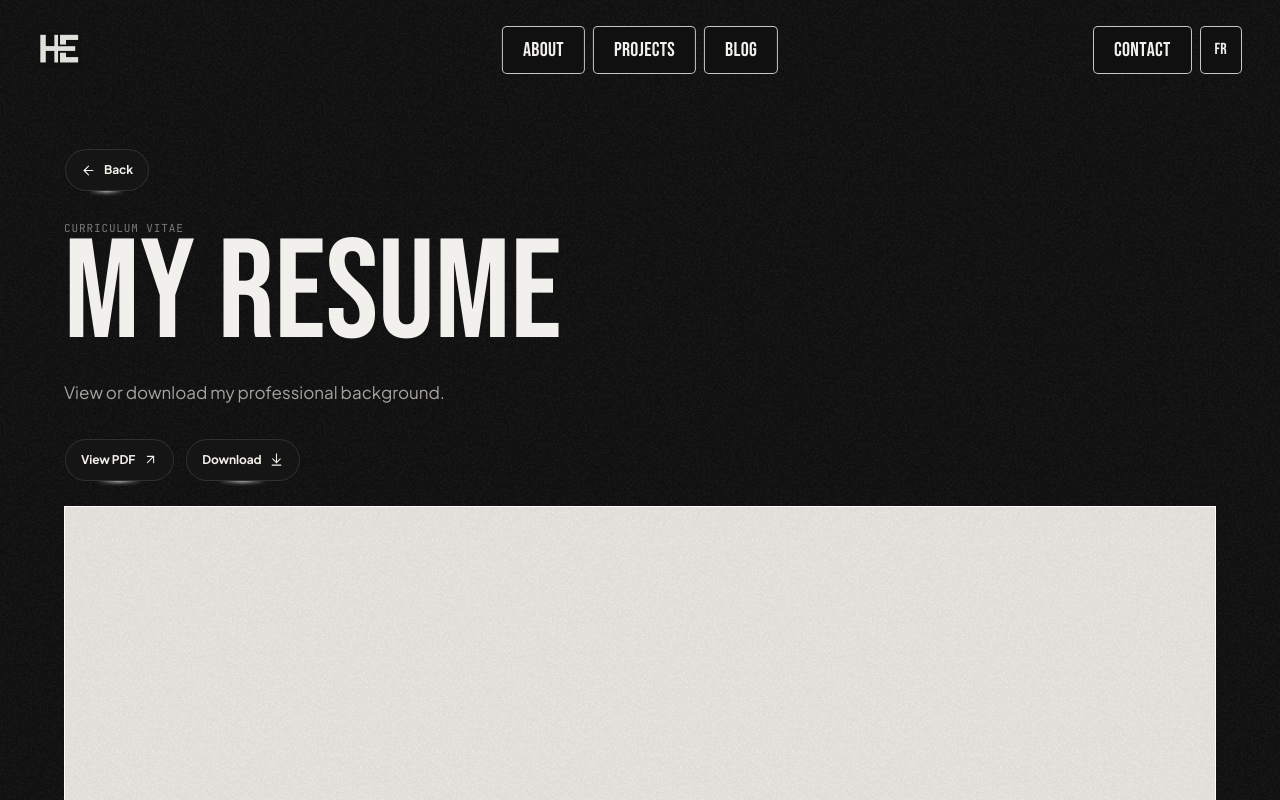
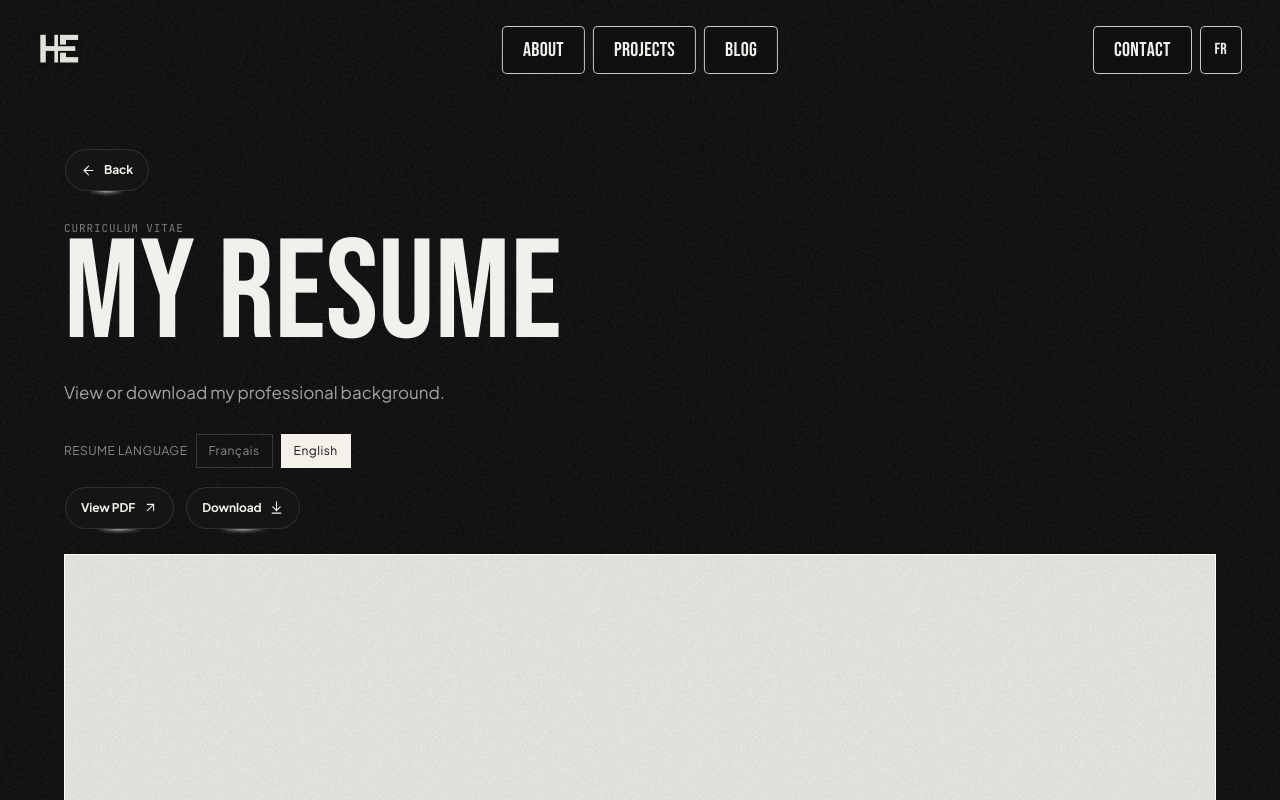
Before and after one commit to HE11032006/portfolio_euloge, a Next.js app: page /resume in a window 1280 px wide. Shown: the top 800 px of the page. Built offline with nearby package versions, Linux system fonts and the light colour scheme.

Commit message:
chore: ajout des autres cv en fonction de la langue

```diff
--- a/src/app/globals.css
+++ b/src/app/globals.css
@@ -1998,7 +1998,30 @@ img {
 .resume-cv__header { max-width: 620px; }
 .resume-cv__header .type-meta { color: rgba(237, 233, 226, 0.48); }
 .resume-cv__header .type-sub { color: rgba(237, 233, 226, 0.68); }
-.resume-cv__actions { display: flex; flex-wrap: wrap; gap: 10px; margin: 32px 0 24px; }
+.resume-cv__language {
+  display: inline-flex;
+  align-items: center;
+  gap: 8px;
+  margin-top: 28px;
+  color: rgba(237, 233, 226, 0.56);
+  font-size: 12px;
+  letter-spacing: 0.04em;
+  text-transform: uppercase;
+}
+.resume-cv__language button {
+  min-width: 44px;
+  border: 1px solid rgba(244, 241, 234, 0.16);
+  background: transparent;
+  color: inherit;
+  padding: 7px 12px;
+  cursor: pointer;
+}
+.resume-cv__language button.is-active {
+  background: #f4f1ea;
+  border-color: #f4f1ea;
+  color: #111;
+}
+.resume-cv__actions { display: flex; flex-wrap: wrap; gap: 10px; margin: 18px 0 24px; }
 .resume-cv__actions a { display: inline-flex; color: inherit; text-decoration: none; }
 .resume-cv__viewer { width: 100%; min-height: 760px; border: 1px solid rgba(244, 241, 234, 0.16); background: #fff; }
 
--- a/src/app/resume/page.tsx
+++ b/src/app/resume/page.tsx
@@ -1,4 +1,68 @@
 "use client";
-import Link from "next/link"; import { ArrowDownToLine, ArrowLeft, ArrowUpRight } from "lucide-react"; import { HoverBorderGradient } from "@/components/ui/hover-border-gradient"; import { ShutterTitle } from "@/components/ui/shutter-title"; import { useLocale } from "@/components/locale-provider";
-const cvUrl="/CV_Euloge_HOUESSOU.pdf";
-export default function ResumePage(){const {t,href}=useLocale(); return <main className="surface-dark resume-cv"><div className="page-start resume-cv__content"><Link href={href("/about")} className="resume-cv__back"><HoverBorderGradient as="span" containerClassName="certs__gradient-btn" className="certs__gradient-content" duration={1.8}><ArrowLeft/><span>{t.common.back}</span></HoverBorderGradient></Link><header className="resume-cv__header"><p className="type-meta">{t.resume.meta}</p><h1 className="type-display"><ShutterTitle text={t.resume.title}/></h1><p className="type-sub">{t.resume.description}</p></header><div className="resume-cv__actions"><a href={cvUrl} target="_blank" rel="noreferrer"><HoverBorderGradient as="span" containerClassName="certs__gradient-btn" className="certs__gradient-content" duration={1.8}><span>{t.resume.view}</span><ArrowUpRight/></HoverBorderGradient></a><a href={cvUrl} download><HoverBorderGradient as="span" containerClassName="certs__gradient-btn" className="certs__gradient-content" duration={1.8}><span>{t.resume.download}</span><ArrowDownToLine/></HoverBorderGradient></a></div><iframe className="resume-cv__viewer" src={cvUrl} title={`${t.resume.title} d’Euloge Houessou`}/></div></main>}
+
+import { useEffect, useState } from "react";
+import Link from "next/link";
+import { ArrowDownToLine, ArrowLeft, ArrowUpRight } from "lucide-react";
+import { HoverBorderGradient } from "@/components/ui/hover-border-gradient";
+import { ShutterTitle } from "@/components/ui/shutter-title";
+import { useLocale } from "@/components/locale-provider";
+import type { Locale } from "@/lib/i18n-core";
+
+const cvFiles: Record<Locale, { href: string; fileName: string }> = {
+  fr: { href: "/euloge_cv.pdf", fileName: "euloge_cv.pdf" },
+  en: { href: "/english_euloge_cv.pdf", fileName: "english_euloge_cv.pdf" },
+};
+
+export default function ResumePage() {
+  const { locale, t, href } = useLocale();
+  const [cvLocale, setCvLocale] = useState<Locale>(locale);
+  const cv = cvFiles[cvLocale];
+
+  useEffect(() => {
+    setCvLocale(locale);
+  }, [locale]);
+
+  return (
+    <main className="surface-dark resume-cv">
+      <div className="page-start resume-cv__content">
+        <Link href={href("/about")} className="resume-cv__back">
+          <HoverBorderGradient as="span" containerClassName="certs__gradient-btn" className="certs__gradient-content" duration={1.8}>
+            <ArrowLeft />
+            <span>{t.common.back}</span>
+          </HoverBorderGradient>
+        </Link>
+        <header className="resume-cv__header">
+          <p className="type-meta">{t.resume.meta}</p>
+          <h1 className="type-display">
+            <ShutterTitle text={t.resume.title} />
+          </h1>
+          <p className="type-sub">{t.resume.description}</p>
+        </header>
+        <div className="resume-cv__language" role="group" aria-label={t.resume.language}>
+          <span>{t.resume.language}</span>
+          <button type="button" className={cvLocale === "fr" ? "is-active" : ""} onClick={() => setCvLocale("fr")}>
+            {t.resume.fr}
+          </button>
+          <button type="button" className={cvLocale === "en" ? "is-active" : ""} onClick={() => setCvLocale("en")}>
+            {t.resume.en}
+          </button>
+        </div>
+        <div className="resume-cv__actions">
+          <a href={cv.href} target="_blank" rel="noreferrer">
+            <HoverBorderGradient as="span" containerClassName="certs__gradient-btn" className="certs__gradient-content" duration={1.8}>
+              <span>{t.resume.view}</span>
+              <ArrowUpRight />
+            </HoverBorderGradient>
+          </a>
+          <a href={cv.href} download={cv.fileName}>
+            <HoverBorderGradient as="span" containerClassName="certs__gradient-btn" className="certs__gradient-content" duration={1.8}>
+              <span>{t.resume.download}</span>
+              <ArrowDownToLine />
+            </HoverBorderGradient>
+          </a>
+        </div>
+        <iframe className="resume-cv__viewer" src={cv.href} title={`${t.resume.title} — ${cvLocale === "fr" ? t.resume.fr : t.resume.en}`} />
+      </div>
+    </main>
+  );
+}
--- a/src/lib/i18n-core.ts
+++ b/src/lib/i18n-core.ts
@@ -10,7 +10,7 @@ export const translations = {
     work: { title: "Projets", problem: "Problème", solution: "Solution", audience: "Pour qui", resolution: "Comment on le résout", stack: "Stack" },
     writing: { title: "Blog", subtitle: "Réflexions & systèmes", description: "Articles, architecture et notes sur l’ingénierie moderne.", read: "Lire l’article" },
     certifications: { title: "Toutes les certifications", description: "Descriptions, notions, dates d’obtention et preuves visuelles.", specialization: "Spécialisation", certification: "Certification", points: "Points clés", issuer: "Émetteur", obtained: "Obtenue", viewCertificate: "Voir le certificat", verifyCertification: "Vérifier", verifySpecialization: "Vérifier", all: "Tout", empty: "Aucune certification dans cette catégorie.", courses: "Certificats de cours", coursesDescription: "Obtenus après avoir terminé chaque cours de la spécialisation." },
-    resume: { title: "Mon CV", meta: "Curriculum vitae", description: "Consulte ou télécharge mon parcours professionnel.", view: "Voir le PDF", download: "Télécharger" },
+    resume: { title: "Mon CV", meta: "Curriculum vitae", description: "Consulte ou télécharge mon parcours professionnel.", view: "Voir le PDF", download: "Télécharger", language: "Langue du CV", fr: "Français", en: "English" },
     footer: { home: "Accueil", navigation: "Navigation du pied de page", copyright: "Tous droits réservés." },
     loader: { label: "Chargement du portfolio" },
   },
@@ -21,7 +21,7 @@ export const translations = {
     work: { title: "Projects", problem: "Problem", solution: "Solution", audience: "Who it’s for", resolution: "How it works", stack: "Stack" },
     writing: { title: "Blog", subtitle: "Thoughts & Systems", description: "Articles, architecture breakdowns, and notes on modern engineering.", read: "Read article" },
     certifications: { title: "All certifications", description: "Descriptions, topics, dates and visual proof.", specialization: "Specialization", certification: "Certification", points: "Key points", issuer: "Issuer", obtained: "Obtained", viewCertificate: "View certificate", verifyCertification: "Verify", verifySpecialization: "Verify", all: "All", empty: "No certification in this category.", courses: "Course certificates", coursesDescription: "Earned after completing each course in the specialization." },
-    resume: { title: "My Resume", meta: "Curriculum vitae", description: "View or download my professional background.", view: "View PDF", download: "Download" },
+    resume: { title: "My Resume", meta: "Curriculum vitae", description: "View or download my professional background.", view: "View PDF", download: "Download", language: "Resume language", fr: "Français", en: "English" },
     footer: { home: "Home", navigation: "Footer navigation", copyright: "All rights reserved." },
     loader: { label: "Loading portfolio" },
   },
```
Also changed, not shown: 2 other files (tests, documents, lock files or other folders).
